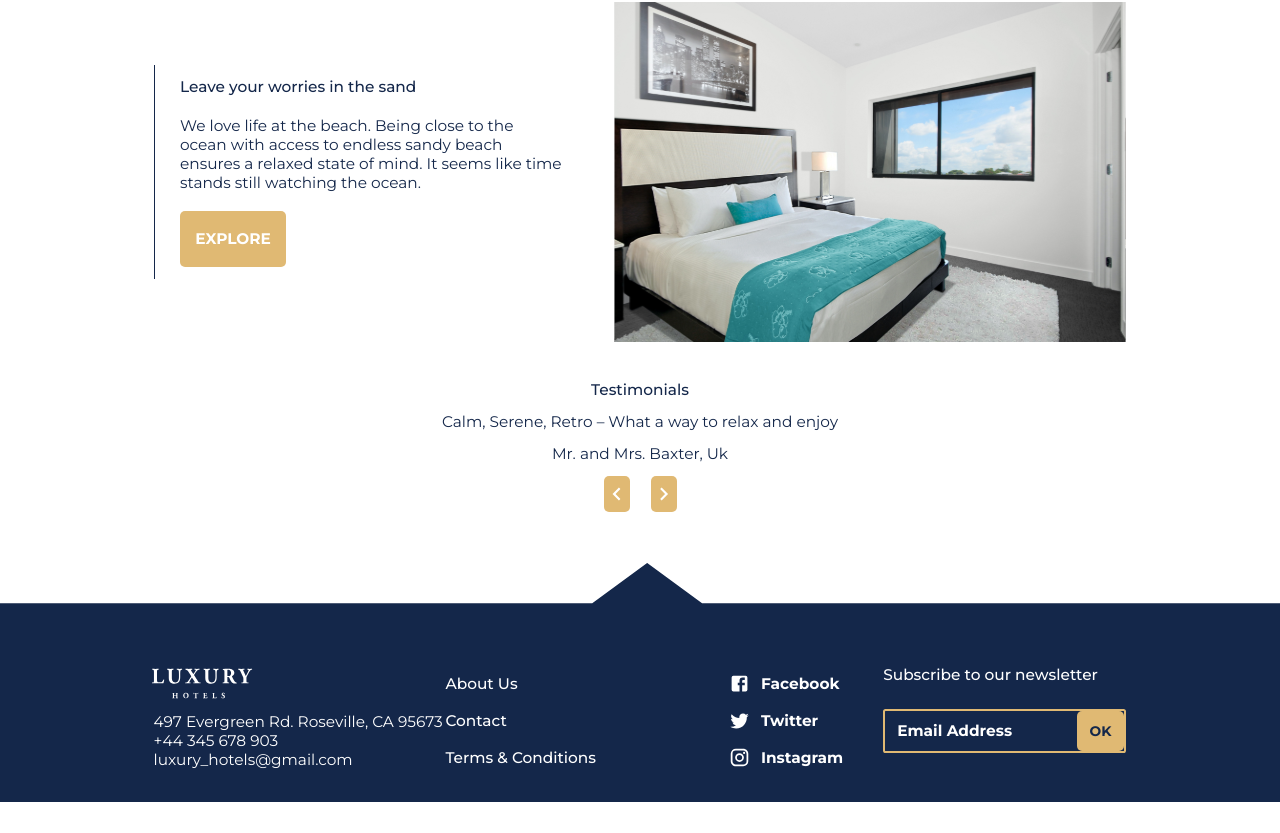
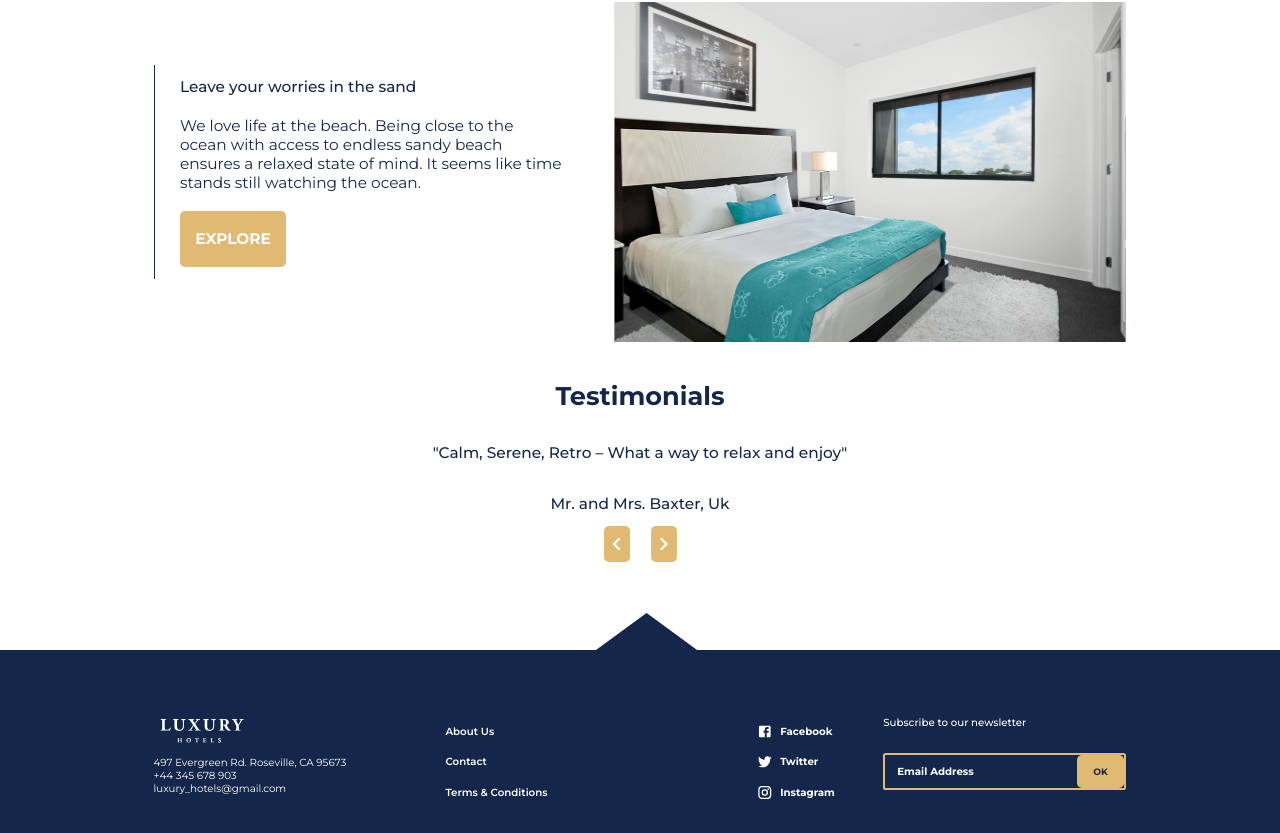
Before and after one commit to Lux-Sales/portfolio-hotel-website, a React (Vite) app: page / in a window 1280 px wide. Shown: the part 1605-2438 px from the top of the page. Before the commit the page ends 2407 px from the top, so only its background shows below. Built offline with nearby package versions, Linux system fonts and the light colour scheme.

Commit message:
updating design and fixing button component

```diff
--- a/src/components/Button/index.tsx
+++ b/src/components/Button/index.tsx
@@ -1,21 +1,17 @@
 import React from "react";
 import { Container } from "./styles";
-import { OverridableComponent } from "@mui/material/OverridableComponent";
-import { SvgIconTypeMap } from "@mui/material";
 
 interface Props {
   icon?: string;
   text: string;
-  svgIcon?: OverridableComponent<SvgIconTypeMap>;
   func: () => void;
 }
 
 const Button = (props: Props): JSX.Element => {
-  const { text, icon, func, svgIcon } = props;
+  const { text, icon, func } = props;
   return (
     <Container onClick={() => func()}>
       {icon !== "" && <img src={icon} data-testid="button-img-icon" />}
-      <svgIcon />
       {text}
     </Container>
   );
--- a/src/components/Footer/styles.ts
+++ b/src/components/Footer/styles.ts
@@ -12,7 +12,9 @@
   display: grid;
   grid-template-columns: 25% 40% 25%;
   gap: 5%;
-  font-size: 1vw;
+  * {
+    font-size: 0.8vw;
+  }
   .error-message {
     color: #f73737;
     font-weight: 500;
@@ -35,9 +37,9 @@
 export const RedirectDiv = styled.div`
   display: flex;
   a {
+    font-weight: 600;
     text-decoration: none;
     color: #fff;
-    font-weight: 500;
     &:hover {
       text-decoration: underline;
     }
--- a/src/components/Testimonials/index.tsx
+++ b/src/components/Testimonials/index.tsx
@@ -1,3 +1,4 @@
+/* eslint-disable react/no-unescaped-entities */
 import React, { useEffect, useState } from "react";
 import { ActionButtons, Container } from "./styles";
 import { mockedTestimonials, Testimonial } from "@/services/testimonials";
@@ -21,7 +22,7 @@
   };
 
   const handleNext = (): void => {
-    setCounter(counter === testimonials.length ? counter : counter + 1);
+    setCounter(counter === testimonials.length - 1 ? 0 : counter + 1);
   };
 
   const [testimonials, setTestimonials] =
@@ -32,7 +33,7 @@
   return (
     <Container>
       <h1>Testimonials</h1>
-      <span>{testimonials[counter].testimonial}</span>
+      <span>"{testimonials[counter].testimonial}"</span>
       <span data-testid="testimonial-text">
         {testimonials[counter].user}, {testimonials[counter].location}
       </span>
--- a/src/components/Testimonials/styles.ts
+++ b/src/components/Testimonials/styles.ts
@@ -5,9 +5,14 @@
   flex-direction: column;
   align-items: center;
   color: #14274a;
+  h1 {
+    font-weight: 700;
+    font-size: 2vw;
+  }
   span {
+    font-weight: 500;
     &:nth-child(2) {
-      margin: 1% 0;
+      margin: 2.5% 0;
     }
   }
 `;
--- a/src/services/testimonials.ts
+++ b/src/services/testimonials.ts
@@ -41,7 +41,7 @@
     user: "Mr. Moacir",
     location: "Brazil",
     testimonial:
-      "Gostei bastante, só faltou churrasco! (This user didn't know how to speak english",
+      "Gostei bastante, só faltou churrasco! (This user didn't know how to speak english)",
   },
 ];
 
```
